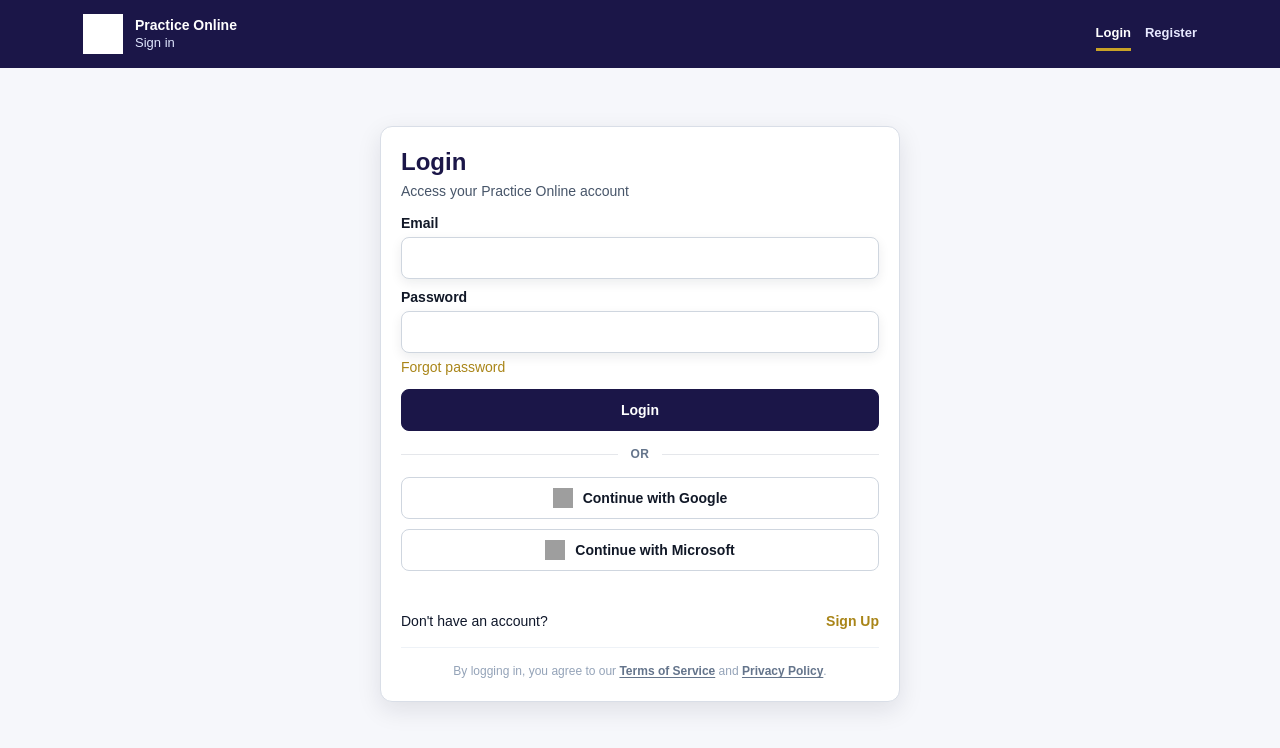
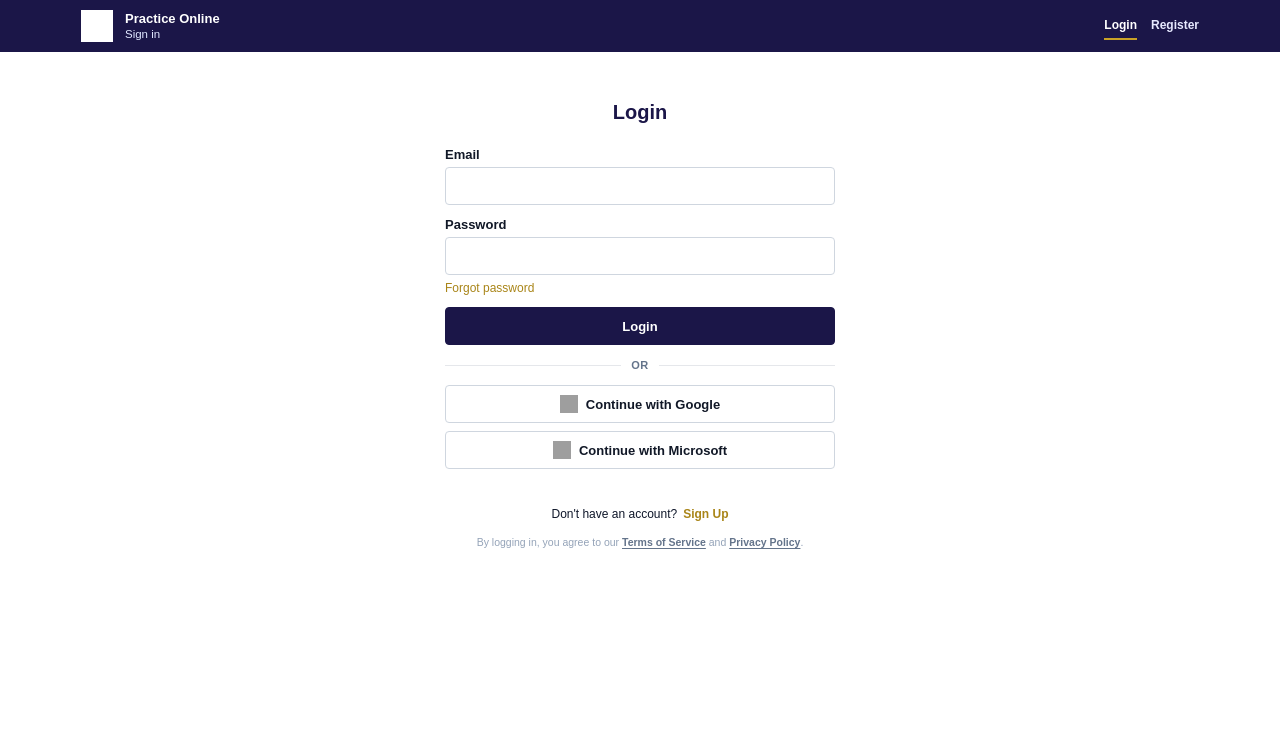
Before and after one commit to Sam99-44/practice, a website: page website/login.html in a window 1280 px wide. Drawn offline with Linux system fonts and the light colour scheme; grey boxes are pictures that could not be loaded.

Commit message:
Update login.html

```diff
--- a/website/login.html
+++ b/website/login.html
@@ -372,6 +372,167 @@
     }
   </style>
 
+
+<style>
+/* ===== Super clean compact login ===== */
+body{
+  background:#fff;
+}
+
+.wrap{
+  max-width:100%;
+  padding:20px 16px 36px;
+}
+
+.card{
+  width:100%;
+  max-width:390px;
+  margin:28px auto 0;
+  padding:0;
+  border:0;
+  border-radius:0;
+  box-shadow:none;
+  background:#fff;
+}
+
+.card h2{
+  margin:0 0 22px;
+  text-align:center;
+  font-size:20px;
+  line-height:1.25;
+  font-weight:700;
+  color:var(--nav);
+}
+
+.card label{
+  margin-top:12px;
+  font-size:13px;
+  font-weight:600;
+}
+
+.card input{
+  height:38px;
+  margin-top:5px;
+  padding:0 11px;
+  border-radius:4px;
+  font-size:13px;
+  box-shadow:none;
+}
+
+.card input:focus{
+  box-shadow:0 0 0 2px rgba(201,162,39,.12);
+}
+
+.forgotLink{
+  margin:6px 0 12px;
+  font-size:12px;
+}
+
+button{
+  height:38px;
+  border-radius:4px;
+  font-size:13px;
+  font-weight:600;
+}
+
+.loginDivider{
+  gap:10px;
+  margin:14px 0;
+  font-size:11px;
+  font-weight:600;
+}
+
+#microsoftLoginBtn{
+  margin-top:8px;
+}
+
+#googleLoginBtn,
+#microsoftLoginBtn{
+  gap:8px;
+}
+
+#googleLoginBtn img,
+#microsoftLoginBtn img{
+  width:18px;
+  height:18px;
+  flex:0 0 18px;
+}
+
+.msg{
+  min-height:16px;
+  margin-top:8px;
+  font-size:12px;
+}
+
+.links{
+  justify-content:center;
+  gap:6px;
+  margin-top:14px;
+  font-size:12px;
+}
+
+.links a{
+  font-weight:600;
+}
+
+.legalFooter{
+  margin-top:14px;
+  padding-top:0;
+  border-top:0;
+  font-size:10.5px;
+  line-height:1.45;
+}
+
+.topbar-inner{
+  padding:10px 16px;
+}
+
+.accountIcon{
+  width:32px;
+  height:32px;
+}
+
+.accountName{
+  font-size:13px;
+}
+
+.accountType{
+  font-size:11.5px;
+  margin-top:2px;
+}
+
+.topLink{
+  font-size:12px;
+  padding:6px 0;
+  border-bottom-width:2px;
+}
+
+.topLink.active{
+  border-bottom-width:2px;
+}
+
+@media(max-width:640px){
+  .wrap{
+    padding:18px 14px 30px;
+  }
+
+  .card{
+    max-width:100%;
+    margin:22px auto 0;
+    padding:0;
+  }
+
+  .card h2{
+    font-size:19px;
+    margin-bottom:20px;
+  }
+
+  .topbar-inner{
+    padding:10px 12px;
+  }
+}
+</style>
+
 </head>
 
 <body>
@@ -402,7 +563,6 @@
   <main class="wrap">
     <div class="card">
       <h2>Login</h2>
-      <p>Access your Practice Online account</p>
 
       <label for="email">Email</label>
       <input
```
